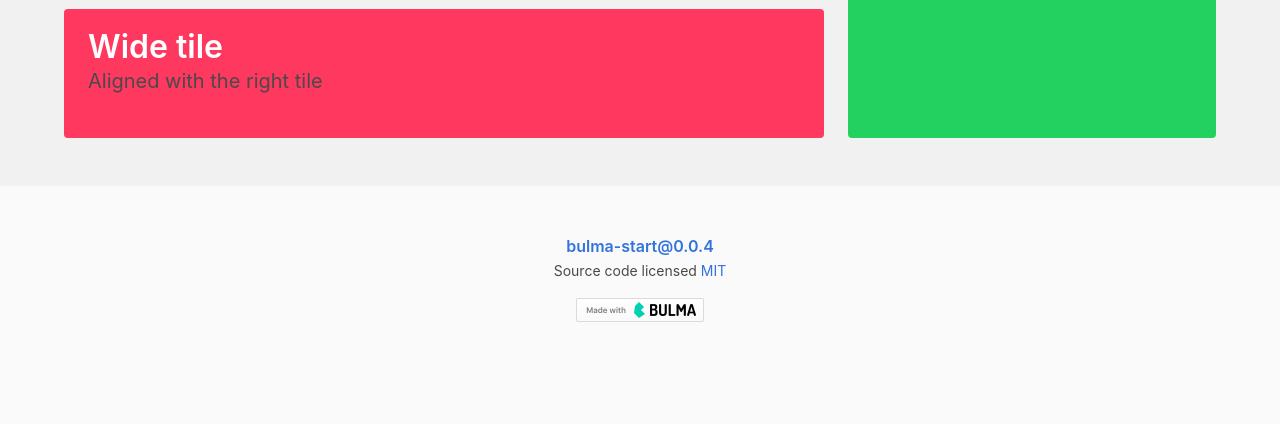
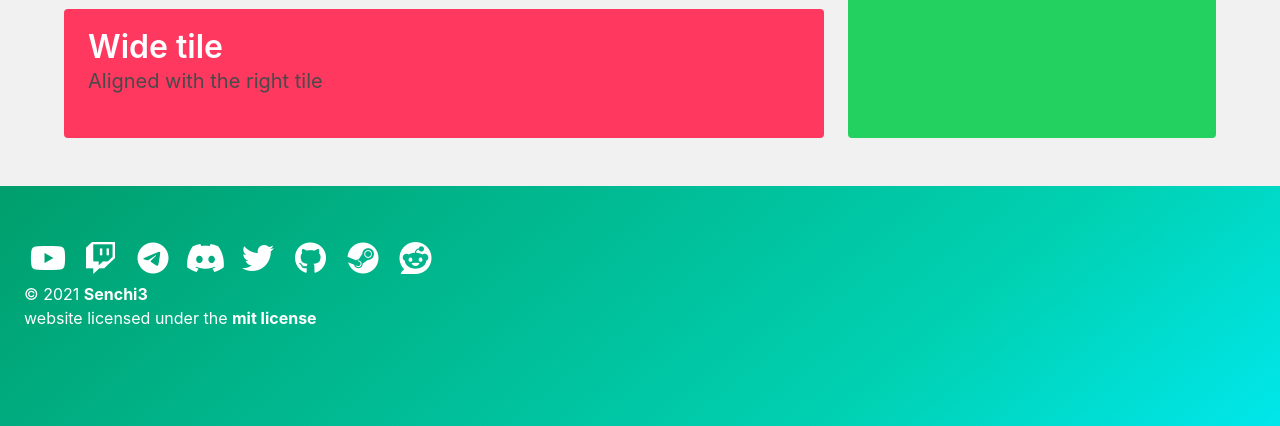
Before and after one commit to Senchi3/senchi3.github.io, a website: page index.html in a window 1280 px wide. Shown: the part 660-1086 px from the top of the page. Drawn offline with Linux system fonts and the light colour scheme.

Commit message:
New footer!!!

```diff
--- a/index.html
+++ b/index.html
@@ -1,14 +1,17 @@
 <!DOCTYPE html>
 <html>
+
 <head>
   <meta charset="utf-8">
   <meta http-equiv="X-UA-Compatible" content="IE=edge">
   <meta name="viewport" content="width=device-width, initial-scale=1">
   <title>My first Bulma website</title>
+  <script src="https://kit.fontawesome.com/47aa67d8f2.js" crossorigin="anonymous"></script>
   <link rel="stylesheet" href="css/bulma.css">
   <link rel="stylesheet" href="css/styles.css">
-    <link rel="icon" type="image/png" href="images/favicon.png"/>
+  <link rel="icon" type="image/png" href="images/favicon.png" />
 </head>
+
 <body>
   <section class="hero is-small is-primary is-bold">
     <div class="hero-body">
@@ -80,29 +83,65 @@
       </div>
     </div>
   </section>
-    <footer class="footer has-text-centered">
-      <div class="container">
-         <div class="columns">
-          <div class="column is-8-desktop is-offset-2-desktop">
-            <p>
-              <strong class="has-text-weight-semibold">
-                <a href="https://www.npmjs.com/package/bulma-start">bulma-start@0.0.4</a>
-              </strong>
-            </p>
-            <p>
-              <small>
-                Source code licensed <a href="http://opensource.org/licenses/mit-license.php">MIT</a>
-              </small>
-            </p>
-            <p style="margin-top: 1rem;">
-              <a href="http://bulma.io">
-                <img src="images/made-with-bulma.png" alt="Made with Bulma" width="128" height="24">
+  <footer class="footer hero is-primary is-bold has-strong-bottom-shadow">
+    <div class="icons">
+
+      <a href="https://www.youtube.com/c/Senchi3" target="_blank" class="is-white">
+        <span class="icon is-large">
+          <i class="fab fa-youtube fa-2x" aria-hidden="true"></i>
+        </span>
       </a>
-            </p>
+
+      <a href="https://www.twitch.tv/senchi3/" target="_blank" class="is-white">
+        <span class="icon is-large">
+          <i class="fab fa-twitch fa-2x" aria-hidden="true"></i>
+        </span>
+      </a>
+
+      <a href="https://t.me/senchi3" target="_blank" class="is-white">
+        <span class="icon is-large">
+          <i class="fab fa-telegram-plane fa-2x" aria-hidden="true"></i>
+        </span>
+      </a>
+
+      <a href="https://discord.bio/p/senchi3" target="_blank" class="is-white">
+        <span class="icon is-large">
+          <i class="fab fa-discord fa-2x" aria-hidden="true"></i>
+        </span>
+      </a>
+
+      <a href="https://twitter.com/senchi3_" target="_blank" class="is-white">
+        <span class="icon is-large">
+          <i class="fab fa-twitter fa-2x" aria-hidden="true"></i>
+        </span>
+      </a>
+
+      <a href="https://github.com/senchi3" target="_blank" class="is-white">
+        <span class="icon is-large">
+          <i class="fab fa-github fa-2x" aria-hidden="true"></i>
+        </span>
+      </a>
+
+      <a href="https://steamcommunity.com/id/senchi3/" target="_blank" class="is-white">
+        <span class="icon is-large">
+          <i class="fab fa-steam fa-2x" aria-hidden="true"></i>
+        </span>
+      </a>
+
+      <a href="https://www.reddit.com/user/senchi3" target="_blank" class="is-white">
+        <span class="icon is-large">
+          <i class="fab fa-reddit fa-2x" aria-hidden="true"></i>
+        </span>
+      </a>
     </div>
-        </div>
+
+    <div class="content">
+      <p>© 2021 <strong>Senchi3</strong><br>
+        website licensed under the <strong><a class="is-white" target="_blank"
+            href="https://github.com/senchi3/senchi3.github.io">mit license</a></strong></p>
     </div>
   </footer>
   <script type="text/javascript" src="lib/main.js"></script>
 </body>
+
 </html>
```
Lines whose indentation alone changed are shown as unchanged.
